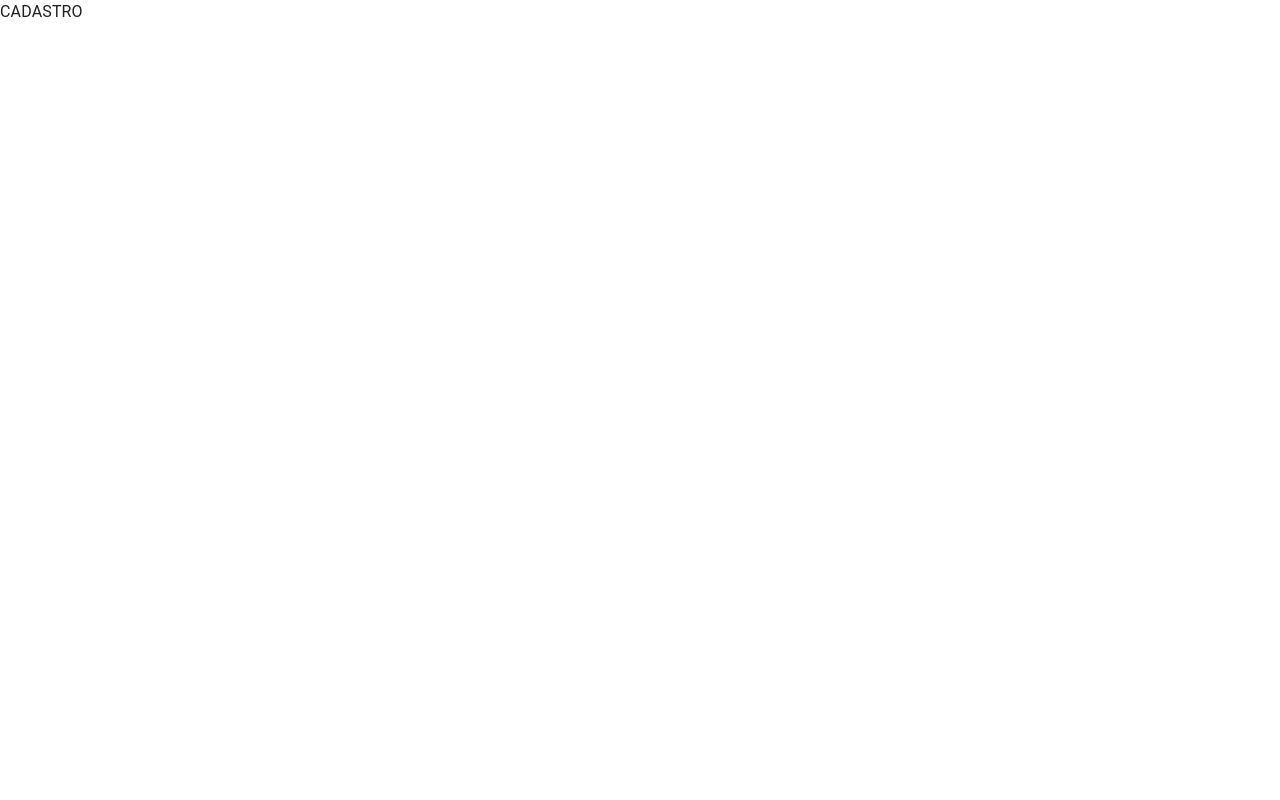
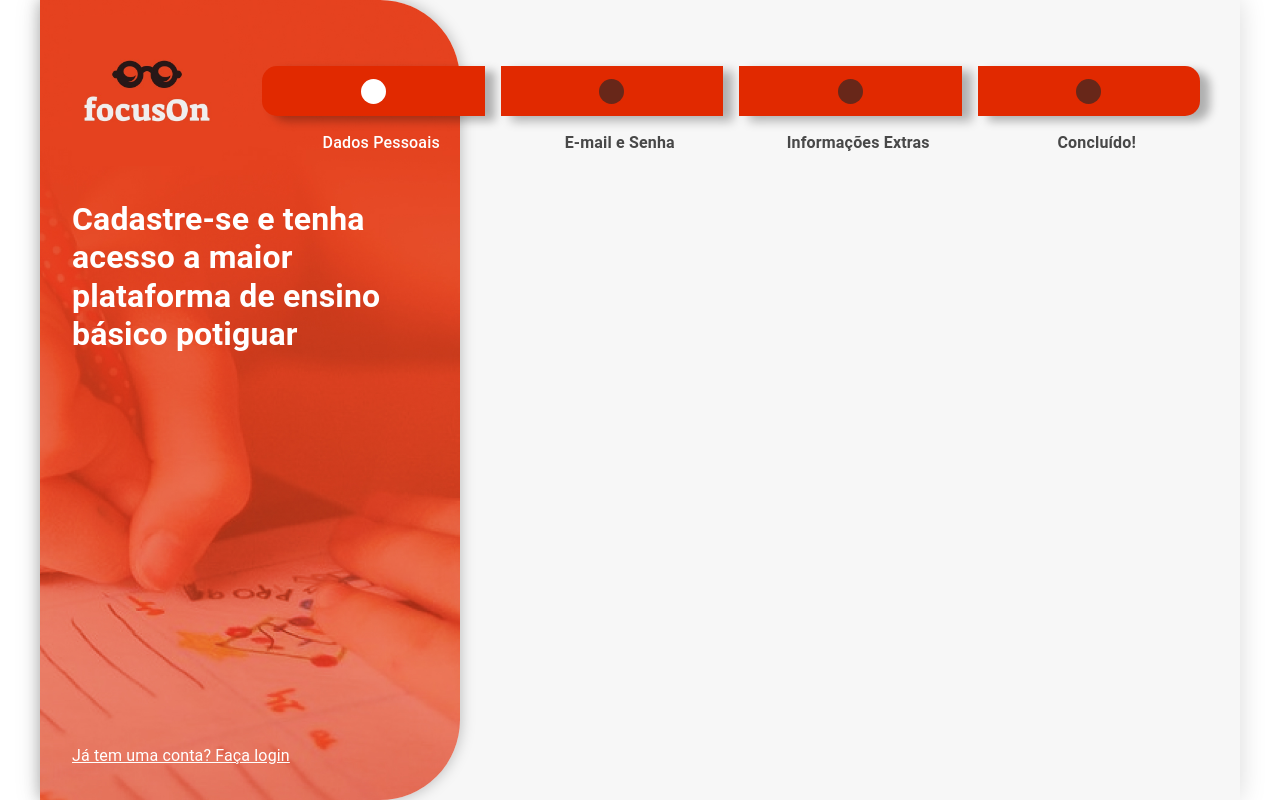
Before and after one commit to vicdant1/focuson, a Next.js app: page /cadastro in a window 1280 px wide. Built offline with nearby package versions, Linux system fonts and the light colour scheme.

Commit message:
novos ajustes

```diff
--- /dev/null
+++ b/src/app/cadastro/index.module.scss
@@ -0,0 +1,63 @@
+.cadastro{
+  display: grid;
+  place-items: center;
+  height: 100vh;
+
+  .container{
+    width: 100%;
+    max-width: 1200px;
+    background-color: #f7f7f7;
+    box-shadow: 0 0 25px rgba(0, 0, 0, 0.15);
+    height: 800px;
+    position: relative;
+    display: flex;
+
+    header{
+      width: 100%;
+      display: flex;
+      position: absolute;
+      top: 0;
+      left: 0;
+      right: 0;
+      padding: 1rem 2rem;
+      gap: 2rem;
+      align-items: center;
+
+      img{
+        width: 150px;
+        object-fit: contain;
+        height: auto;
+      }
+    }
+    .details{
+      flex: 0 0 35%;
+      width: 35%;
+      border-radius: 0 80px 80px 0;
+      background: url('/imgs/cadastro-bg.jpg') no-repeat center center / cover;
+      box-shadow: 0 0 15px rgba(0, 0, 0, 0.263);
+      padding: 2rem;
+      padding-top: 200px;
+      height: 100%;
+      display: flex;
+      flex-direction: column;
+      justify-content: space-between;
+
+      h1{
+        color: #fff;
+        font-size: 2rem;
+        line-height: 120%;
+      }
+
+      a{
+        color: #fff;
+        text-decoration: underline;
+      }
+    }
+    .info{
+      flex: 0 0 60%;
+      width: 60%;
+      padding: 2rem;
+      padding-top: 200px;
+    }
+  }
+}
--- a/src/app/cadastro/page.tsx
+++ b/src/app/cadastro/page.tsx
@@ -1,5 +1,39 @@
+"use client";
+
+import Image from "next/image";
+import styles from "./index.module.scss";
+import { Steps } from "@/components/Steps";
+import { useState } from "react";
+
 const Cadastro = () => {
-  return <main>CADASTRO</main>;
+  const [activeStep, setActiveStep] = useState(0);
+  return (
+    <main className={styles.cadastro}>
+      <div className={styles.container}>
+        <header>
+          <Image
+            width={140}
+            height={80}
+            quality={100}
+            unoptimized={true}
+            src={"/imgs/logo.jpg"}
+            alt="Logotipo da grt8"
+            className={styles.logo}
+          />
+          <Steps activeStep={activeStep} />
+        </header>
+        <div className={styles.details}>
+          <h1>
+            Cadastre-se e tenha acesso a maior plataforma de ensino básico
+            potiguar
+          </h1>
+
+          <a href="/login">Já tem uma conta? Faça login</a>
+        </div>
+        <div className={styles.info}></div>
+      </div>
+    </main>
+  );
 };
 
 export default Cadastro;
--- a/src/app/globals.scss
+++ b/src/app/globals.scss
@@ -29,3 +29,56 @@ body {
     color-scheme: dark;
   }
 }
+
+.css-vnkopk-MuiStepLabel-iconContainer.MuiStepLabel-alternativeLabel{
+  box-shadow: 10px 5px 10px #0000004b;
+}
+
+.css-n7tliy-MuiStep-root:first-child .css-vnkopk-MuiStepLabel-iconContainer.MuiStepLabel-alternativeLabel{
+  border-radius: 15px 0 0 15px;
+}
+
+.css-n7tliy-MuiStep-root:last-child .css-vnkopk-MuiStepLabel-iconContainer.MuiStepLabel-alternativeLabel{
+  border-radius: 0 15px 15px 0;
+}
+
+.QontoStepIcon-circle {
+  width: 25px!important;
+  height: 25px!important;
+  color: #262626a6;
+}
+
+span.MuiStepLabel-iconContainer.Mui-active.MuiStepLabel-alternativeLabel.css-vnkopk-MuiStepLabel-iconContainer .QontoStepIcon-circle{
+  color: #fff!important;
+}
+
+.css-1hv8oq8-MuiStepLabel-label.MuiStepLabel-alternativeLabel {
+  color: #484848;
+  margin-top: 10px;
+  position: absolute;
+  width: 100%;
+  font-weight: 600;
+  font-size: 1rem;
+}
+
+.css-n7tliy-MuiStep-root:first-child .css-1hv8oq8-MuiStepLabel-label.MuiStepLabel-alternativeLabel{
+  color: #fff
+}
+
+.css-10mg1vw-MuiStepper-root{
+
+}
+
+.css-n7tliy-MuiStep-root{
+  padding: 0;
+}
+
+.css-vnkopk-MuiStepLabel-iconContainer.MuiStepLabel-alternativeLabel {
+  background:#e12900;
+  width: 100%;
+  display: flex;
+  align-items: center;
+  justify-content: center;
+  height: 50px;
+
+}
--- /dev/null
+++ b/src/components/Steps.tsx
@@ -0,0 +1,72 @@
+"use client";
+
+import { styled } from "@mui/material/styles";
+import Stack from "@mui/material/Stack";
+import Stepper from "@mui/material/Stepper";
+import Step from "@mui/material/Step";
+import StepLabel from "@mui/material/StepLabel";
+import Check from "@mui/icons-material/Check";
+
+import { StepIconProps } from "@mui/material/StepIcon";
+
+const QontoStepIconRoot = styled("div")<{ ownerState: { active?: boolean } }>(
+  ({ theme, ownerState }) => ({
+    color: theme.palette.mode === "dark" ? theme.palette.grey[700] : "#eaeaf0",
+    display: "flex",
+    height: 22,
+    alignItems: "center",
+    ...(ownerState.active && {
+      color: "#784af4",
+    }),
+    "& .QontoStepIcon-completedIcon": {
+      color: "#784af4",
+      zIndex: 1,
+      fontSize: 18,
+    },
+    "& .QontoStepIcon-circle": {
+      width: 8,
+      height: 8,
+      borderRadius: "50%",
+      backgroundColor: "currentColor",
+    },
+  })
+);
+
+function QontoStepIcon(props: StepIconProps) {
+  const { active, completed, className } = props;
+
+  return (
+    <QontoStepIconRoot ownerState={{ active }} className={className}>
+      {completed ? (
+        <Check className="QontoStepIcon-completedIcon" />
+      ) : (
+        <div className="QontoStepIcon-circle" />
+      )}
+    </QontoStepIconRoot>
+  );
+}
+
+const steps = [
+  "Dados Pessoais",
+  "E-mail e Senha",
+  "Informações Extras",
+  "Concluído!",
+];
+
+interface StepsProps {
+  activeStep: number;
+}
+
+export const Steps = (props: StepsProps) => {
+  return (
+    <Stack sx={{ width: "100%" }} spacing={4}>
+      <Stepper alternativeLabel activeStep={props.activeStep} connector={null}>
+        {steps.map((label) => (
+          <Step key={label}>
+            <StepLabel StepIconComponent={QontoStepIcon}>{label}</StepLabel>
+          </Step>
+        ))}
+      </Stepper>
+    </Stack>
+  );
+};
```
Also changed, not shown: src/app/(plataforma)/layout.tsx (+10 -0 lines), src/app/(plataforma)/material/page.tsx (+8 -8 lines), src/components/Navbar/Navbar.module.css (deleted, +0 -15 lines), src/components/Navbar/Navbar.tsx (deleted, +0 -32 lines), public/imgs/cadastro-bg.jpg (added), 1 other file (tests, documents, lock files or other folders).
